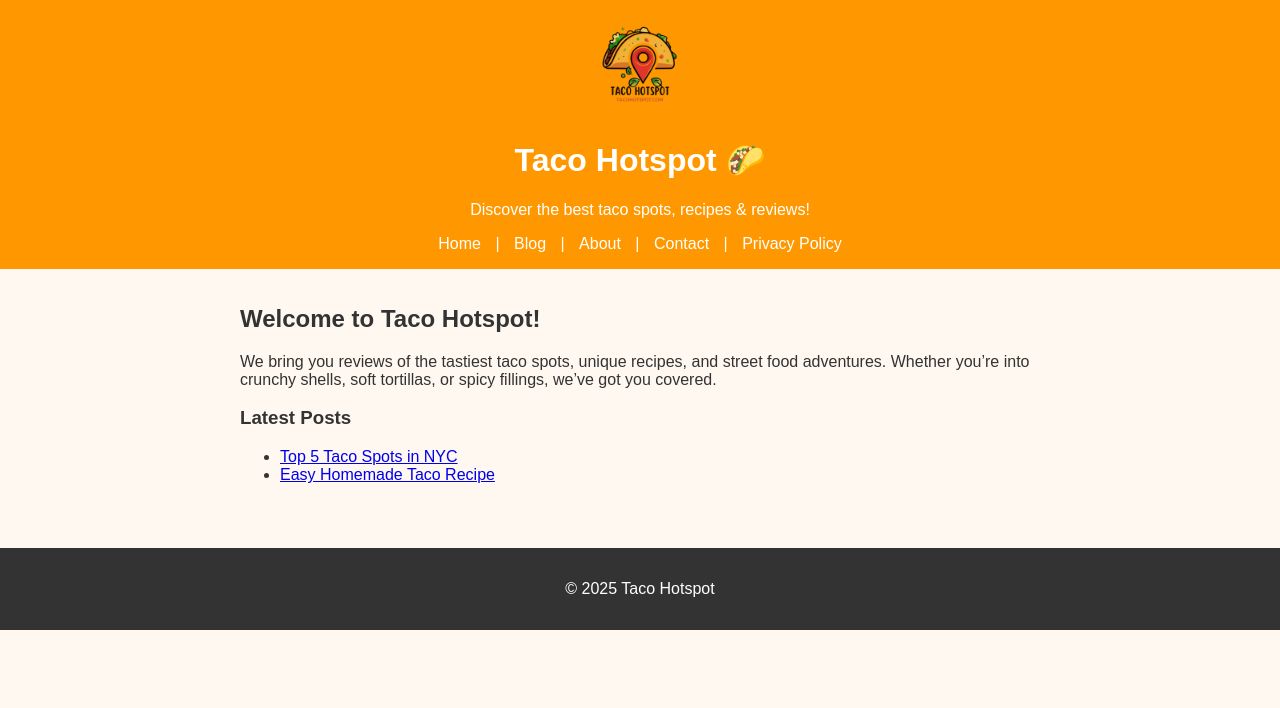
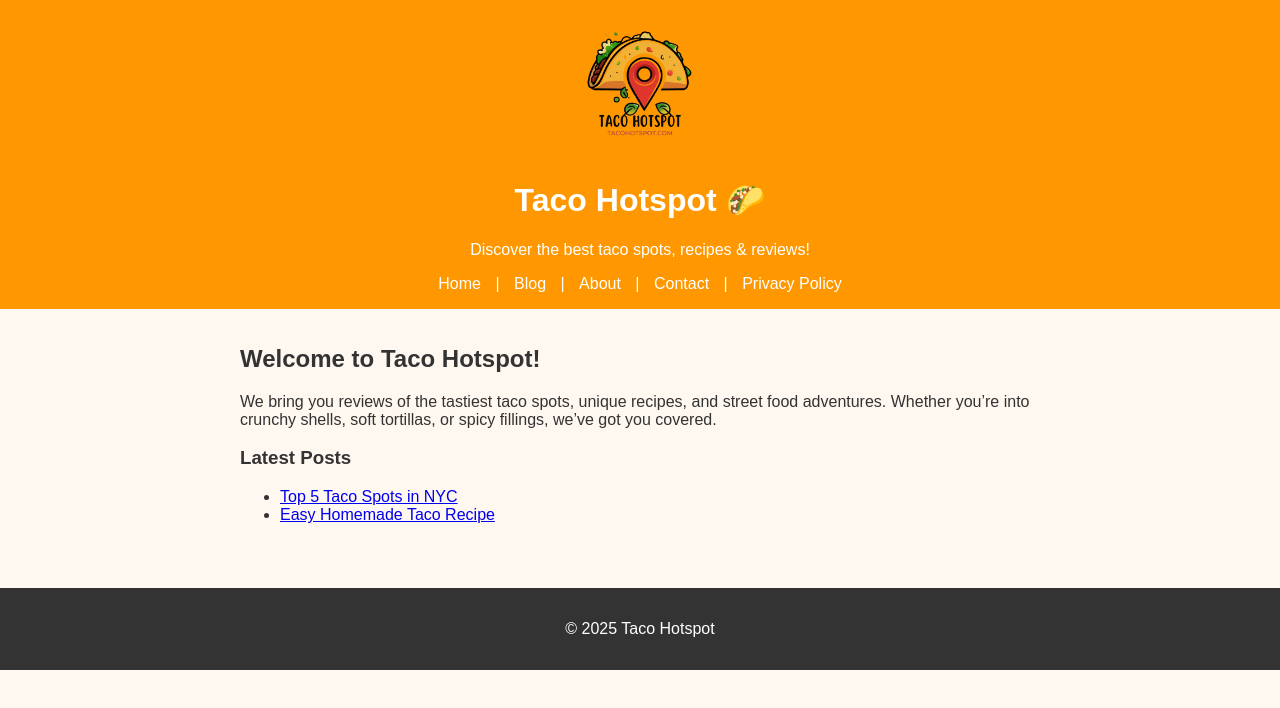
Before and after one commit to LeoLight90/tacohotspot.github.io, a plain HTML site: page index.html in a window 1280 px wide. Drawn offline with Linux system fonts and the light colour scheme.

Commit message:
Update style.css

```diff
--- a/css/style.css
+++ b/css/style.css
@@ -29,6 +29,6 @@ footer {
   margin-top: 2em;
 }
 .logo {
-  width: 100px;  /* adjust width as needed */
+  width: 140px;  /* adjust width as needed */
   height: auto;  /* keeps aspect ratio */
 }
```
